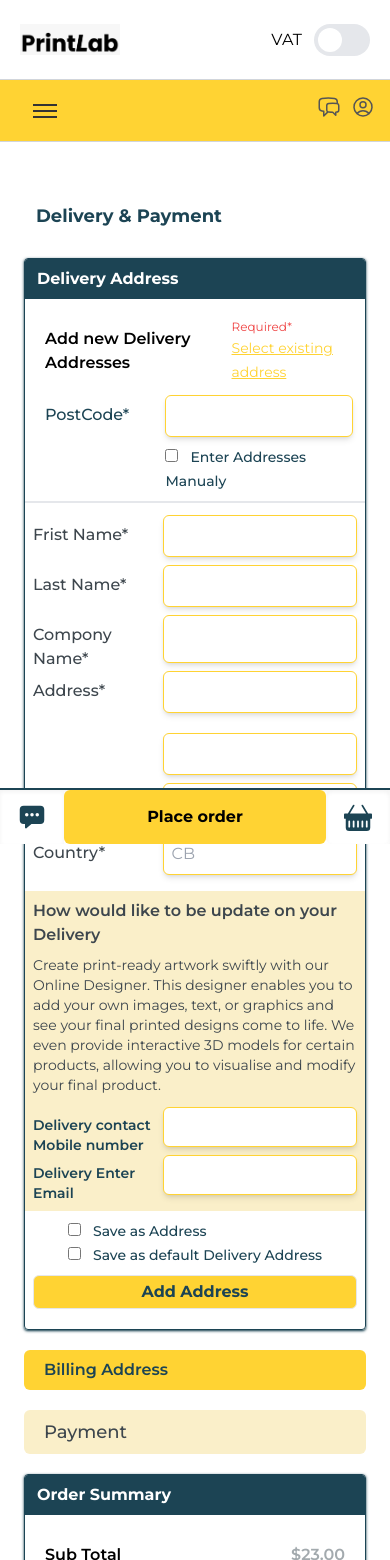
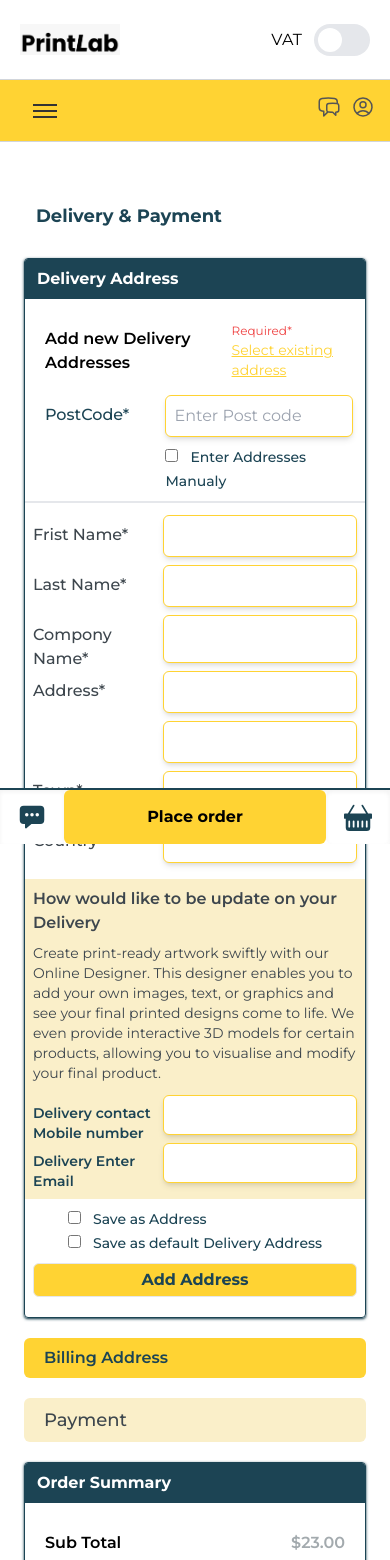
Before and after one commit to MasudurRahman34/PrintlabClient, a Next.js app: page /my-account/menually-address in a window 390 px wide. Shown: the top 1560 px of the page. Built offline with nearby package versions, Linux system fonts and the light colour scheme.

Commit message:
valadation form complate

```diff
--- a/src/components/dashboard/Deliverypayment.js
+++ b/src/components/dashboard/Deliverypayment.js
@@ -1,7 +1,13 @@
 "use client";
+import Link from "next/link";
 import React from "react";
+import { useForm } from "react-hook-form";
 
 const Deliverypayment = () => {
+  const { register, handleSubmit, reset } = useForm();
+  const onSubmit = (data) => console.log(data);
+
+
   return (
     <div className="container mx-auto">
       <h1 className="text-lg  md:text-2xl lg:text-3xl text-secondgraphy font-bold px-3 mt-5 py-2 md:py-5">
@@ -22,12 +28,12 @@ const Deliverypayment = () => {
                   <p className="text-[12px] md:text-base font-normal text-red-500">
                     Required*
                   </p>
-                  <a
-                    href="#"
+                 <Link href="/my-account/menually-address" > <p
+
                     className="text-sm md:text-base font-normal text-primary underline"
                   >
                     Select existing address
-                  </a>
+                  </p></Link>
                 </div>
               </div>
               <div className="flex ">
@@ -35,14 +41,14 @@ const Deliverypayment = () => {
                   PostCode*
                 </p>
                 <div className="w-full">
-                  <form>
-                    <input
+                  <form onSubmit={handleSubmit(onSubmit)} >
+                      <input
                       type="text"
-                      id="input"
-                      name="code"
-                      className="block w-full border-primary border rounded-md shadow-md py-2 px-2 outline-none -mt-2 mb-2"
+                      placeholder="Enter Post code"
+                      className="block w-full border-primary border rounded-md shadow-md py-2 px-2 outline-none -mt-2 mb-2 "
+                      {...register("postcode", { required: true })}
                     />
-                    <input type="checkbox" id="" name="address" for="address" />
+                    <input type="checkbox" id="" name="address" for="address" required />
                     <label
                       for="address"
                       className="text-sm ml-3 md:text-base font-medium text-secondgraphy "
--- a/src/components/dashboard/ManullyAddress.js
+++ b/src/components/dashboard/ManullyAddress.js
@@ -1,9 +1,12 @@
 "use Client";
+import Link from "next/link";
+import Box from "../ui/Box";
+import { useForm } from "react-hook-form";
+const ManullyAddress = () => {
+  const { register, handleSubmit, reset } = useForm();
+  const onSubmit = (data) => console.log(data);
 
-import ClientLayout from "../Layout/ClientLayout";
-import Box from "../ui/Box";
 
-const ManullyAddress = () => {
   return (
     <div className="custom_container ">
       <h1 className="px-3 py-2 mt-5 text-lg font-bold md:text-2xl lg:text-3xl text-secondgraphy md:py-5">
@@ -11,6 +14,7 @@ const ManullyAddress = () => {
       </h1>
       <div className="gap-5 md:flex">
         <div className="mt-5 mb-2 md:w-2/3 md:mb-5">
+          <form onSubmit={handleSubmit(onSubmit)}>
             <Box boxTitle="Delivery Address" fullWidth>
               <div className="px-3 py-2 md:py-3">
                 <div className="flex items-center justify-between mb-2 md:mb-3 ">
@@ -21,50 +25,54 @@ const ManullyAddress = () => {
                     <p className="text-[12px] md:text-base font-normal text-red-500">
                       Required*
                     </p>
-                  <a
-                    href="#"
-                    className="text-sm font-normal underline md:text-base text-primary"
+                    <Link href="/my-account/delivery-payment" > <p
+
+                    className="text-sm md:text-base font-normal text-primary underline"
                   >
                     Select existing address
-                  </a>
+                  </p></Link>
                   </div>
                 </div>
+
+                {/* ---------- */}
                 <div className="flex ">
                   <p className="text-base  font-medium text-secondgraphy px-2 w-[65%]">
                     PostCode*
                   </p>
                   <div className="w-full">
-                  <form>
                     <input
                       type="text"
-                      id="input"
-                      name="code"
-                      className="block w-full px-2 py-2 mb-2 -mt-2 border rounded-md shadow-md outline-none border-primary"
+                      placeholder="Enter Post code"
+                      className="block w-full px-2 py-2 mb-2 -mt-2 border rounded-md shadow-md outline-none border-primary "
+                      {...register("postcode", { required: true })}
                     />
-                    <input type="checkbox" id="" name="address" for="address" />
+                    <input
+                      type="checkbox"
+                      id="address"
+                      required
+                      name="address"
+                      for="address"
+                    />
                     <label
                       for="address"
                       className="ml-3 text-sm font-medium md:text-base text-secondgraphy "
                     >
                       Enter Addresses Manualy
                     </label>
-                  </form>
                   </div>
                 </div>
               </div>
               <div className="border"></div>
               <div className="px-2 mb-2 md:px-5 md:mb-5">
-              <form>
                 <div className="flex mt-5">
                   <label className="w-[40%] font-medium text-typography text-base ">
                     Frist Name*
                   </label>
                   <input
                     type="text"
-                    id="input"
-                    name="code"
                     required
-                    className=" w-[60%] block border-primary border rounded-md shadow-md py-2 px-2 outline-none -mt-2 mb-2"
+                    className="w-[60%] block border-primary border rounded-md shadow-md py-2 px-2 outline-none -mt-2 mb-2"
+                    {...register("fastname", { required: true })}
                   />
                 </div>
                 <div className="flex mt-2 md:mt-5">
@@ -73,10 +81,9 @@ const ManullyAddress = () => {
                   </label>
                   <input
                     type="text"
-                    id="input"
-                    name="code"
                     required
-                    className=" w-[60%] block border-primary border rounded-md shadow-md py-2 px-2 outline-none -mt-2 mb-2"
+                    className="w-[60%] block border-primary border rounded-md shadow-md py-2 px-2 outline-none -mt-2 mb-2"
+                    {...register("lastname", { required: true })}
                   />
                 </div>
                 <div className="flex mt-2 md:mt-5">
@@ -85,10 +92,9 @@ const ManullyAddress = () => {
                   </label>
                   <input
                     type="text"
-                    id="input"
-                    name="code"
                     required
-                    className=" w-[60%] block border-primary border rounded-md shadow-md py-2 px-2 outline-none -mt-2 mb-2"
+                    className="w-[60%] block border-primary border rounded-md shadow-md py-2 px-2 outline-none -mt-2 mb-2"
+                    {...register("componyname", { required: true })}
                   />
                 </div>
                 <div className="flex mt-2 md:mt-5">
@@ -98,17 +104,16 @@ const ManullyAddress = () => {
                   <div className="w-[60%]">
                     <input
                       type="text"
-                      id="input"
-                      name="code"
                       required
                       className="block w-full px-2 py-2 mb-2 -mt-2 border rounded-md shadow-md outline-none border-primary"
+                      {...register("address1", { required: true })}
                     />
+
                     <input
                       type="text"
-                      id="input"
-                      name="code"
                       required
-                      className="block w-full px-2 py-2 mt-5 mb-2 border rounded-md shadow-md outline-none border-primary"
+                      className="block w-full px-2 py-2 mb-2 mt-2 md:mt-5  border rounded-md shadow-md outline-none border-primary"
+                      {...register("address2", { required: true })}
                     />
                   </div>
                 </div>
@@ -118,10 +123,9 @@ const ManullyAddress = () => {
                   </label>
                   <input
                     type="text"
-                    id="input"
-                    name="code"
                     required
-                    className=" w-[60%] block border-primary border rounded-md shadow-md py-2 px-2 outline-none -mt-2 mb-2"
+                    className="w-[60%] block border-primary border rounded-md shadow-md py-2 px-2 outline-none -mt-2 mb-2"
+                    {...register("town", { required: true })}
                   />
                 </div>
                 <div className="flex mt-2 md:mt-5">
@@ -130,14 +134,11 @@ const ManullyAddress = () => {
                   </label>
                   <input
                     type="text"
-                    id="input"
-                    name="code"
-                    placeholder="CB"
                     required
-                    className=" w-[60%] block border-primary border rounded-md shadow-md py-2 px-2 outline-none -mt-2 mb-2"
+                    className="w-[60%] block border-primary border rounded-md shadow-md py-2 px-2 outline-none -mt-2 mb-2"
+                    {...register("country", { required: true })}
                   />
                 </div>
-              </form>
               </div>
               <div className="bg-[#faefc9] p-2 md:p-5">
                 <div>
@@ -151,47 +152,58 @@ const ManullyAddress = () => {
                     even provide interactive 3D models for certain products,
                     allowing you to visualise and modify your final product.
                   </p>
-                <form>
+
                   <div className="flex ">
                     <label className="w-[40%] text-secondgraphy font-semibold  text-sm md:text-base ">
                       Delivery contact Mobile number
                     </label>
+
                     <input
                       type="text"
-                      id="input"
-                      name="code"
-                      className=" w-[60%] block border-primary border rounded-md shadow-md py-1 px-2 outline-none -mt-2 mb-2"
+                      required
+                      className="w-[60%] block border-primary border rounded-md shadow-md py-1 px-2 outline-none -mt-2 mb-2"
+                      {...register("phonenumber", { required: true })}
                     />
                   </div>
                   <div className="flex mt-2 md:mt-4 ">
                     <label className="w-[40%] text-secondgraphy font-semibold  text-sm md:text-base ">
                       Delivery Enter Email
                     </label>
+
                     <input
                       type="email"
-                      id="input"
-                      name="code"
-                      className=" w-[60%] block border-primary border rounded-md shadow-md py-1 px-2 outline-none -mt-2 mb-2"
+                      required
+                      className="w-[60%] block border-primary border rounded-md shadow-md py-1 px-2 outline-none -mt-2 mb-2"
+                      {...register("number", { required: true })}
                     />
                   </div>
-                </form>
                 </div>
               </div>
               <div className="flex items-center justify-center py-2 md:py-5">
                 <div>
                   <div>
-                  <input type="checkbox" id="" name="address" for="address" />
+                    <input
+                      type="checkbox"
+                      id="saveaddress"
+                      name="address"
+                      for="address"
+                    />
                     <label
-                    for="address"
+                      for="saveaddress"
                       className="ml-3 text-sm font-medium md:text-base text-secondgraphy "
                     >
                       Save as Address
                     </label>
                   </div>
                   <div>
-                  <input type="checkbox" id="" name="address" for="address" />
+                    <input
+                      type="checkbox"
+                      id="address2"
+                      name="address"
+                      for="address"
+                    />
                     <label
-                    for="address"
+                      for="address2"
                       className="ml-3 text-sm font-medium md:text-base text-secondgraphy "
                     >
                       Save as default Delivery Address
@@ -205,6 +217,7 @@ const ManullyAddress = () => {
                 </button>
               </div>
             </Box>
+          </form>
           <h4 className="w-full px-5 py-2 mt-5 text-base font-semibold rounded-md text-secondgraphy bg-primary ">
             Billing Address
           </h4>
--- a/src/pages/my-account/communication-preferences.js
+++ b/src/pages/my-account/communication-preferences.js
@@ -10,8 +10,13 @@ import {
   SelectTrigger,
   SelectValue,
 } from "@/components/ui/select";
+import { useForm } from "react-hook-form";
 
 const CommunicationPreferences = () => {
+  const { register, handleSubmit, reset } = useForm();
+  const onSubmit = (data) => console.log(data);
+
+
   return (
     <ClientLayout>
       <AccountLayout breadcrumb="Communication Preferences">
@@ -27,7 +32,7 @@ const CommunicationPreferences = () => {
               </p>
             </div>
             <div>
-              <form>
+              <form onSubmit={handleSubmit(onSubmit)} >
                 <div className="mt-5">
                   <label
                     htmlFor="email"
@@ -35,11 +40,11 @@ const CommunicationPreferences = () => {
                   >
                     Confirm your email address
                   </label>
-                  <Input
-                    placeHolder="Enter your email address"
-                    name="email"
-                    id="email"
-                  />
+                    <Input
+                      type="email"
+                      placeholder="Enter Email"
+                      {...register("email", { required: true })}
+                    />
                 </div>
 
                 <div className="mt-5">
@@ -51,9 +56,9 @@ const CommunicationPreferences = () => {
                     from us*
                   </label>
 
-                  <Select>
+                  <Select {...register("subscribeation")} >
                     <SelectTrigger className="w-full">
-                      <SelectValue placeholder="Please select one" />
+                      <SelectValue  placeholder="Please select one" />
                     </SelectTrigger>
                     <SelectContent>
                       <SelectItem value="subscribe">
@@ -65,7 +70,6 @@ const CommunicationPreferences = () => {
                     </SelectContent>
                   </Select>
                 </div>
-
                 <div className="my-2 mt-5 ">
                   <Button>Save</Button>
                 </div>
--- a/src/pages/my-account/index.js
+++ b/src/pages/my-account/index.js
@@ -1,3 +1,4 @@
+"use Client"
 import AccountLayout from "@/components/Layout/AccountLayout";
 import ClientLayout from "@/components/Layout/ClientLayout";
 import React from "react";
@@ -5,8 +6,12 @@ import { Input } from "@/components/ui/input";
 import { Checkbox } from "@/components/ui/checkbox";
 import { Label } from "@/components/ui/label";
 import { Button } from "@/components/ui/button";
+import { useForm } from "react-hook-form";
 
 const index = () => {
+  const { register, handleSubmit, reset } = useForm();
+  const onSubmit = (data) => console.log(data);
+
   return (
     <ClientLayout>
       <AccountLayout breadcrumb="PrintLab Pro">
@@ -20,7 +25,7 @@ const index = () => {
               </p>
             </div>
             <div>
-              <form>
+              <form onSubmit={handleSubmit(onSubmit)}>
                 <div className="mt-5">
                   <label
                     htmlFor="name"
@@ -28,20 +33,27 @@ const index = () => {
                   >
                     Name
                   </label>
-
-                  <Input placeHolder="Enter your name" name="name" id="name" />
+                  <Input
+                    type="text"
+                    {...register("name", { required: true })}
+                    placeHolder="Enter your name"
+                    name="name"
+                    id="name"
+                  />
                 </div>
                 <div className="mt-5">
                   <label
-                    htmlFor="company"
+
                     className="block text-sm font-medium text-secondgraphy"
                   >
                     Company
                   </label>
                   <Input
-                    placeHolder="Enter your company name"
-                    name="company"
-                    id="company"
+                    type="text"
+                    {...register("compony", { required: true })}
+                    placeHolder="Enter your name"
+                    name="name"
+                    id="name"
                   />
                 </div>
                 <div className="mt-5">
@@ -54,6 +66,7 @@ const index = () => {
 
                   <Input
                     placeHolder="Enter your email address"
+                    {...register("email", { required: true })}
                     name="email"
                     id="email"
                   />
@@ -67,13 +80,15 @@ const index = () => {
                   </label>
 
                   <Input
+                    type="text"
                     placeHolder="Enter your phone number"
+                    {...register("phonenumber", { required: true })}
                     name="phone"
                     id="phone"
                   />
                 </div>
                 <div className="flex items-center my-3 space-x-2">
-                  <Checkbox id="terms" />
+                  <Checkbox id="terms" required />
                   <Label htmlFor="terms">Accept terms and conditions</Label>
                 </div>
 
```
Lines whose indentation alone changed are shown as unchanged.
